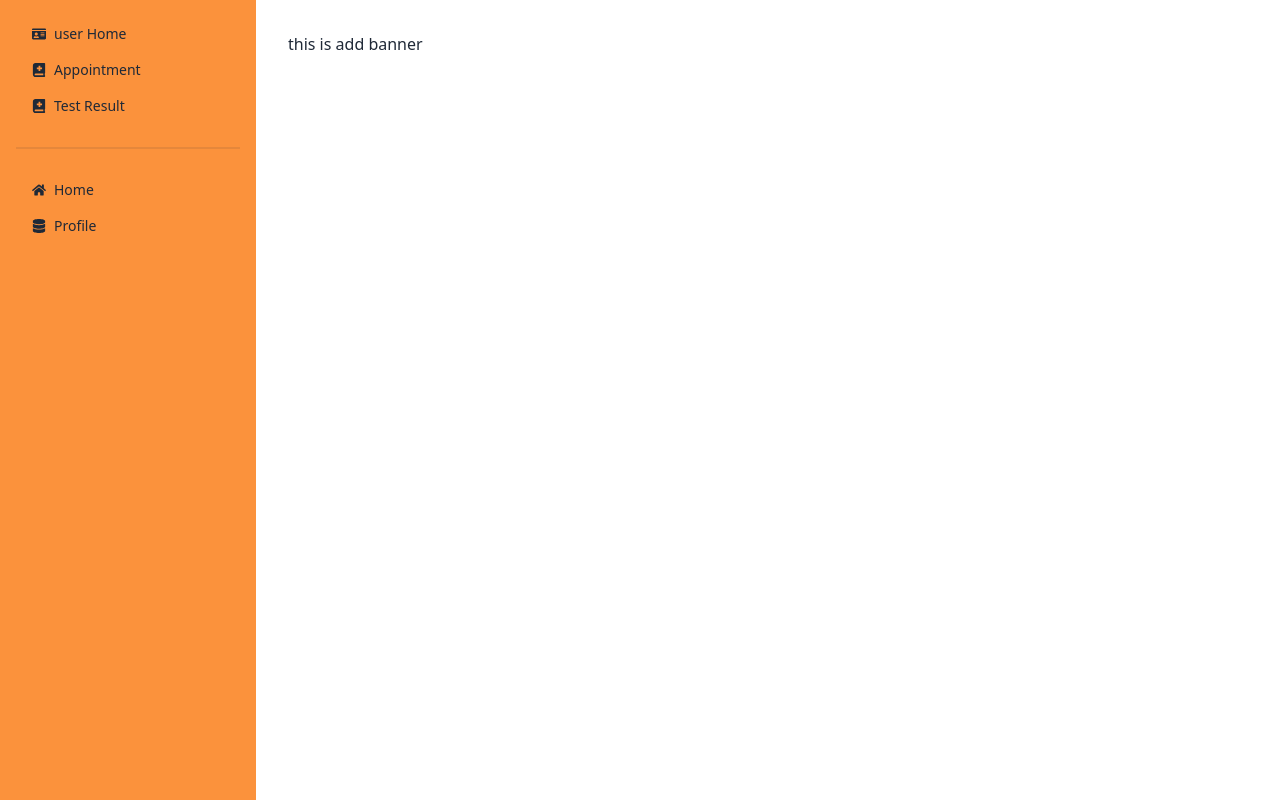
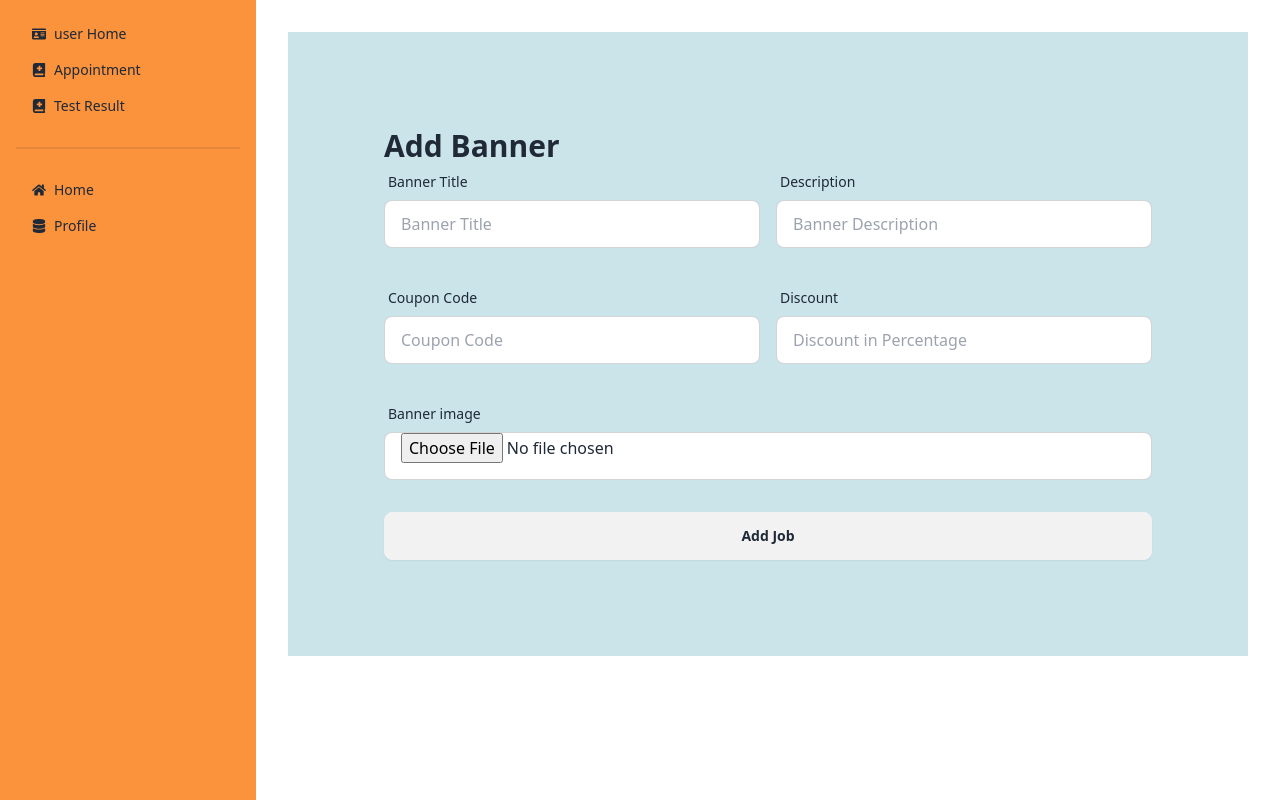
Before and after one commit to anik-biswas/diagnosticCenter-withAdmin-reactMongo, a React (Vite) app: page /dashboard/addBanner in a window 1280 px wide. Built offline with nearby package versions, Linux system fonts and the light colour scheme; no server answers.

Commit message:
Banner added successfully

```diff
--- a/src/component/Dashboard/cart/addBanner/AddBanner.jsx
+++ b/src/component/Dashboard/cart/addBanner/AddBanner.jsx
@@ -1,10 +1,143 @@
-import React from 'react';
+import { useState } from "react";
+import { useLocation, useNavigate } from "react-router-dom";
 
+const image_hosting_api = `https://api.imgbb.com/1/upload?key=83a471512dcffa8098e5f1e4afd247df`;
 const AddBanner = () => {
+    const location= useLocation();
+    const navigate= useNavigate();
+
+    const [error,setError] = useState("");
+    const handleBanner =async(e)=>{
+        e.preventDefault();
+
+        const form = new FormData(e.currentTarget);
+        const name = form.get('name');
+        const description = form.get('description');
+
+        const coupon = form.get('coupon');
+        const discount = form.get('discount');
+        const imageFile = form.get('bannerImg');
+        const imgbbFormData = new FormData();
+         imgbbFormData.append('image', imageFile);
+
+            const imgbbRes = await fetch(image_hosting_api, {
+            method: 'POST',
+            body: imgbbFormData,
+            });
+
+            const imgbbData = await imgbbRes.json();
+            const imageUrl = imgbbData.data.url;
+            const banner = { name,description,discount,coupon,bannerImg:imageUrl,isActive:false};
+            console.log(banner)
+            fetch('http://localhost:5000/dashboard/addBanner', {
+                    method: 'POST',
+                    headers: {
+                        'content-type': 'application/json'
+                    },
+                    body: JSON.stringify(banner)
+                })
+                .then(res => res.json())
+                    .then(data => {
+                        if(data.insertedId){
+                          //  toast.success('Register & Database saved successful!');
+                        }
+                        console.log(data)
+                    })
+                    navigate(location?.state?.from || '/dashboard/manageBanner');
+        }
+
     return (
         <div>
-            this is add banner
+      <div className="bg-[#CBE4E9] p-4 lg:p-24">
+        <div className="grid grid-cols-1 md:grid-cols-2 lg:grid-cols-2">
+          <h2 className="text-2xl md:text-3xl lg:text-3xl font-extrabold">
+            Add Banner
+          </h2>
+          <p className="text-right">
+
+          </p>
         </div>
+        <form  onSubmit={handleBanner}>
+          <div className="md:flex mb-4 lg:mb-8">
+            <div className="form-control md:w-full lg:w-1/2">
+              <label className="label">
+                <span className="label-text">Banner Title</span>
+              </label>
+              <label className="input-group">
+                <input
+                  type="text"
+                  name="name"
+                  placeholder="Banner Title"
+                  className="input input-bordered w-full"
+                  required
+                />
+              </label>
+            </div>
+            <div className="form-control md:w-full lg:w-1/2 ml-0 lg:ml-4 mt-4 lg:mt-0">
+              <label className="label">
+                <span className="label-text">Description</span>
+              </label>
+              <label className="input-group">
+              <input
+                  type="text"
+                  name="description"
+                  placeholder="Banner Description"
+                  className="input input-bordered w-full"
+                  required
+                />
+              </label>
+            </div>
+          </div>
+          <div className="md:flex mb-4 lg:mb-8">
+            <div className="form-control md:w-full lg:w-1/2">
+              <label className="label">
+                <span className="label-text">Coupon Code</span>
+              </label>
+              <label className="input-group">
+                <input
+                  type="text"
+                  name="coupon"
+                  placeholder="Coupon Code"
+                  className="input input-bordered w-full"
+                  required
+                />
+              </label>
+            </div>
+            <div className="form-control md:w-full lg:w-1/2 ml-0 lg:ml-4 mt-4 lg:mt-0">
+              <label className="label">
+                <span className="label-text">Discount</span>
+              </label>
+              <label className="input-group">
+                <input
+                  type="text"
+                  name="discount"
+                  placeholder="Discount in Percentage"
+                  className="input input-bordered w-full"
+                  required
+                />
+              </label>
+            </div>
+          </div>
+          <div className="mb-4 lg:mb-8">
+            <div className="form-control w-full">
+              <label className="label">
+                <span className="label-text">Banner image</span>
+              </label>
+              <label className="input-group">
+                <input
+                  type="file"
+                  name="bannerImg"
+                  placeholder="Banner Image"
+                  className="input input-bordered w-full"
+                  required
+                />
+              </label>
+            </div>
+          </div>
+          <input type="submit" value="Add Job" className="btn btn-block" />
+        </form>
+      </div>
+    </div>
     );
 };
 
```
